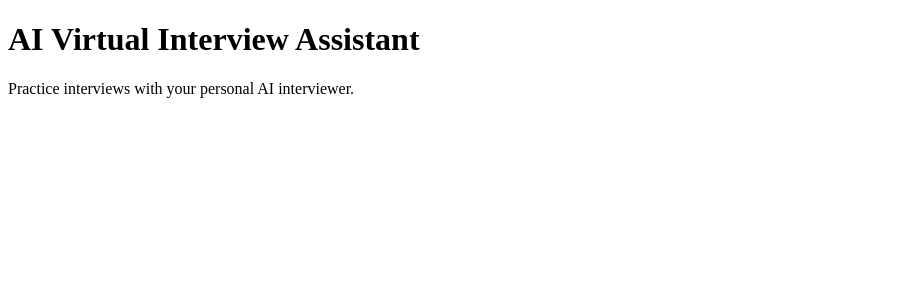
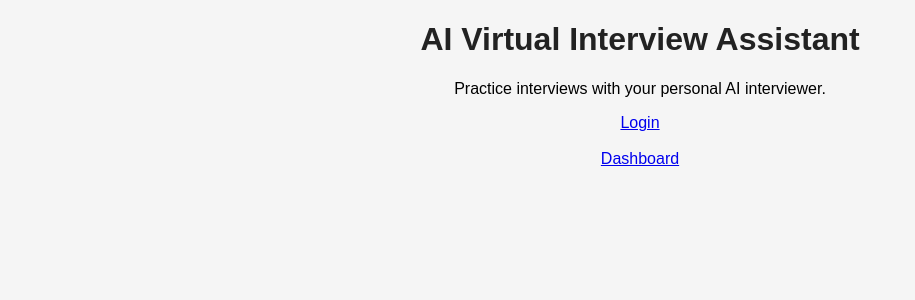
Before and after one commit to harsh-singla09/AI-Interviewer-Assistant, a Flask app: page / in a window 1280 px wide. Shown: the top 300 px of the page, without its empty margins (0-915 px from the left). Run offline with Flask 3, Linux system fonts and the light colour scheme.

Commit message:
Created Flask routes and application pages

```diff
--- a/app.py
+++ b/app.py
@@ -1,12 +1,39 @@
 from flask import Flask, render_template
+
 
 app = Flask(__name__)
 
 
+# Home Page
 @app.route("/")
 def home():
     return render_template("index.html")
 
 
+# Login Page
+@app.route("/login")
+def login():
+    return render_template("login.html")
+
+
+# Dashboard Page
+@app.route("/dashboard")
+def dashboard():
+    return render_template("dashboard.html")
+
+
+# Interview Page
+@app.route("/interview")
+def interview():
+    return render_template("interview.html")
+
+
+# Result Page
+@app.route("/result")
+def result():
+    return render_template("result.html")
+
+
+
 if __name__ == "__main__":
     app.run(debug=True)
--- /dev/null
+++ b/static/css/style.css
@@ -0,0 +1,29 @@
+body{
+
+font-family: Arial, sans-serif;
+
+text-align:center;
+
+background:#f5f5f5;
+
+}
+
+
+h1{
+
+color:#222;
+
+}
+
+
+button{
+
+padding:10px 20px;
+
+border:none;
+
+border-radius:5px;
+
+cursor:pointer;
+
+}
--- a/templates/index.html
+++ b/templates/index.html
@@ -1,22 +1,48 @@
 <!DOCTYPE html>
+
 <html>
 
+
 <head>
-    <title>AI Interview Assistant</title>
+
+<title>
+AI Interview Assistant
+</title>
+<link
+rel="stylesheet"
+href="{{ url_for('static', filename='css/style.css') }}">
+
 </head>
 
 
 <body>
 
+
 <h1>
-    AI Virtual Interview Assistant
+AI Virtual Interview Assistant
 </h1>
 
+
 <p>
-    Practice interviews with your personal AI interviewer.
+Practice interviews with your personal AI interviewer.
 </p>
+
+
+<a href="/login">
+Login
+</a>
+
+
+<br><br>
+
+
+<a href="/dashboard">
+Dashboard
+</a>
+
 
 
 </body>
 
+
 </html>
```
Also changed, not shown: templates/dashboard.html (+32 -0 lines), templates/interview.html (+36 -0 lines), templates/login.html (+47 -0 lines), templates/result.html (+34 -0 lines), static/js/script.js (added).
